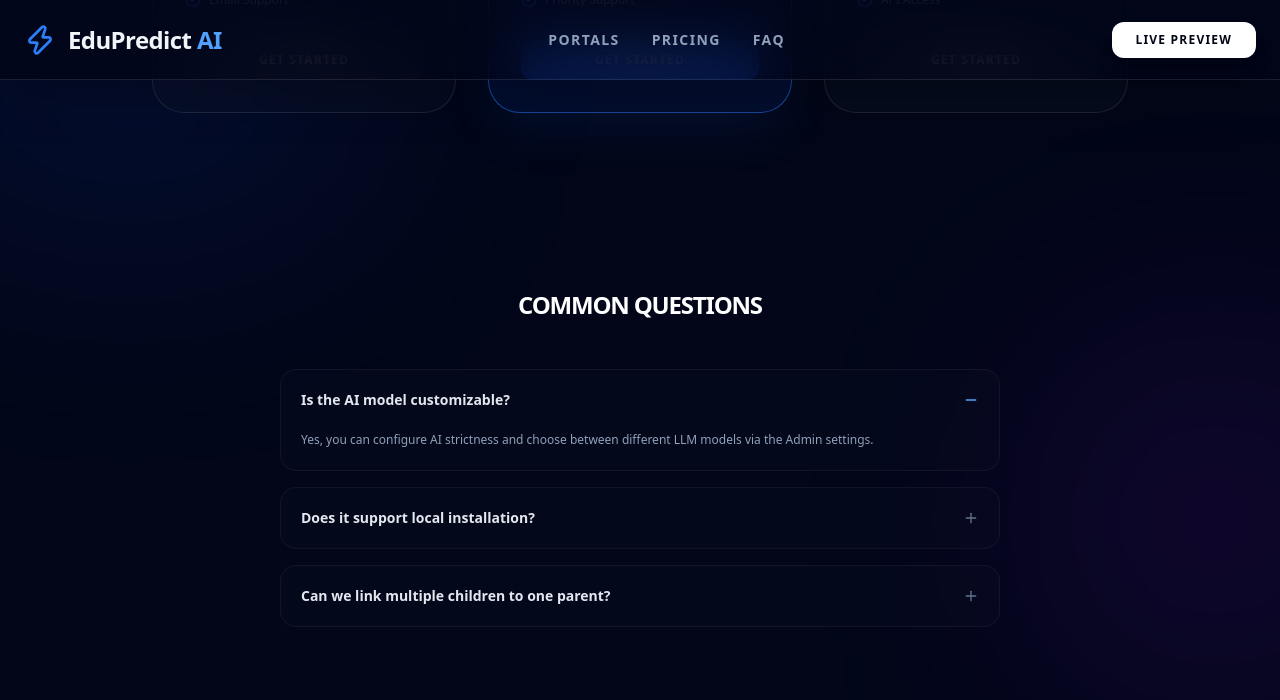
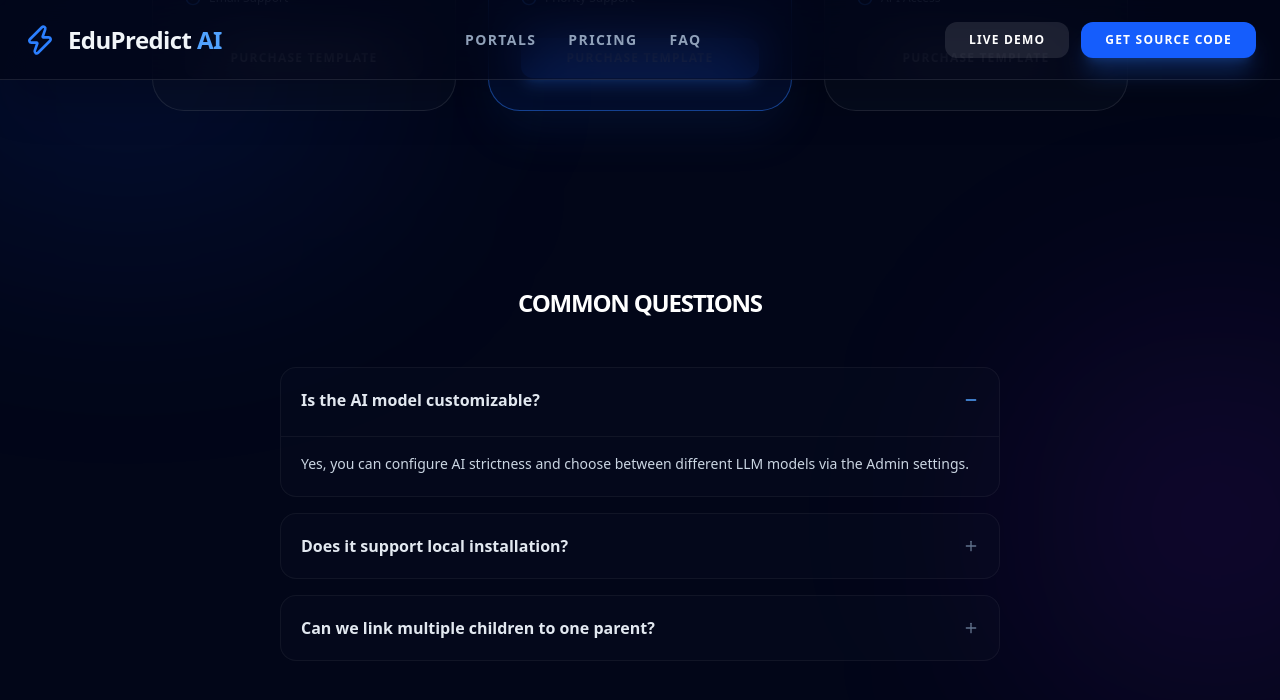
Before and after one commit to mkhubaibanees/edupredict, a Next.js app: page / in a window 1280 px wide. Both pictures are taken after a click on the button "Is the AI model customizable?". Shown: the top 700 px of the page. Built offline with nearby package versions, Linux system fonts and the light colour scheme.

Commit message:
Updated landing page with Gumroad CTA

```diff
--- a/src/app/page.tsx
+++ b/src/app/page.tsx
@@ -29,13 +29,13 @@ export default function LandingPage() {
   return (
     <div className="min-h-screen bg-slate-950 text-slate-100 overflow-x-hidden selection:bg-blue-500/30 selection:text-blue-200 -mx-6 -mt-20 md:-mx-10 md:-mt-10 flex flex-col">
 
-      {/* GLOW BACKGROUND */}
+      {/* Background glow effects */}
       <div className="fixed inset-0 z-0 pointer-events-none">
         <div className="absolute top-[-10%] left-[-10%] w-[40%] h-[40%] bg-blue-600/10 blur-[120px] rounded-full" />
         <div className="absolute bottom-[10%] right-[-10%] w-[30%] h-[50%] bg-purple-600/10 blur-[120px] rounded-full" />
       </div>
 
-      {/* NAVBAR (FIXED & STICKY) */}
+      {/* Main sticky navigation */}
       <nav className="fixed top-0 left-0 right-0 z-50 border-b border-white/10 bg-slate-950/80 backdrop-blur-xl h-16 md:h-20 flex items-center shadow-2xl">
         <div className="max-w-7xl mx-auto px-6 w-full flex items-center justify-between">
           <div className="flex items-center gap-2 md:gap-3">
@@ -47,13 +47,20 @@ export default function LandingPage() {
             <a href="#pricing" className="hover:text-white transition-colors">Pricing</a>
             <a href="#faq" className="hover:text-white transition-colors">FAQ</a>
           </div>
-          <Link href="/admin" className="px-4 py-2 md:px-6 md:py-2.5 rounded-xl bg-white text-slate-950 font-black text-[10px] md:text-xs uppercase tracking-widest hover:scale-105 transition-transform shadow-xl">
-            Live Preview
-          </Link>
+
+          {/* Updated CTA section with Gumroad link */}
+          <div className="flex items-center gap-3">
+            <Link href="/admin" className="hidden md:inline-flex px-4 py-2 md:px-6 md:py-2.5 rounded-xl bg-white/10 text-white font-black text-[10px] md:text-xs uppercase tracking-widest hover:bg-white/20 transition-all">
+              Live Demo
+            </Link>
+            <a href="https://khubaibanees.gumroad.com/l/edupredict-ui" target="_blank" rel="noopener noreferrer" className="px-4 py-2 md:px-6 md:py-2.5 rounded-xl bg-blue-600 text-white font-black text-[10px] md:text-xs uppercase tracking-widest hover:scale-105 transition-transform shadow-xl shadow-blue-500/25">
+              Get Source Code
+            </a>
+          </div>
         </div>
       </nav>
 
-      {/* HERO SECTION */}
+      {/* Hero section heading and mockup */}
       <main className="relative z-10 pt-16 md:pt-24 pb-12">
         <section className="max-w-7xl mx-auto px-6 text-center flex flex-col items-center">
           <motion.div initial={{ opacity: 0, y: 20 }} animate={{ opacity: 1, y: 0 }} className="inline-flex items-center gap-2 px-3 py-1.5 rounded-full border border-blue-500/30 bg-blue-500/10 text-blue-400 text-[10px] font-black uppercase tracking-widest mb-6">
@@ -66,7 +73,7 @@ export default function LandingPage() {
             The world's first unified SaaS platform that uses AI to predict student success, automate grading, and bridge the gap between Teachers and Parents.
           </motion.p>
 
-          {/* MAIN DASHBOARD MOCKUP PREVIEW (ADMIN) */}
+          {/* Admin dashboard screenshot wrapper */}
           <motion.div initial={{ opacity: 0, scale: 0.95 }} animate={{ opacity: 1, scale: 1 }} transition={{ delay: 0.4 }} className="relative w-full max-w-5xl group">
             <div className="absolute -inset-1 bg-gradient-to-r from-blue-600 to-purple-600 rounded-[2rem] blur opacity-20 group-hover:opacity-40 transition duration-1000"></div>
             <div className="relative bg-slate-900 rounded-[1.5rem] border border-white/10 overflow-hidden shadow-2xl">
@@ -82,7 +89,7 @@ export default function LandingPage() {
           </motion.div>
         </section>
 
-        {/* PORTAL NAVIGATION GRID WITH THUMBNAILS */}
+        {/* Dynamic portal routing grid */}
         <section id="portals" className="max-w-7xl mx-auto px-6 py-24">
           <div className="text-center mb-16">
             <h2 className="text-3xl font-black text-white uppercase tracking-tighter">Unified Experience</h2>
@@ -92,7 +99,7 @@ export default function LandingPage() {
             {portals.map((portal, i) => (
               <Link key={i} href={portal.href} className="group p-5 rounded-3xl bg-slate-900/40 border border-white/5 hover:border-white/20 transition-all hover:-translate-y-2 flex flex-col">
 
-                {/* THUMBNAIL PLACEHOLDER */}
+                {/* Portal thumbnails */}
                 <div className={cn("w-full aspect-video rounded-xl mb-6 flex flex-col items-center justify-center border relative overflow-hidden", portal.bg, portal.border)}>
                   <Image src={`/screenshots/${portal.name.toLowerCase().split(' ')[0]}-dash.png`} alt={portal.name} fill className="object-contain p-2 rounded-xl" />
                 </div>
@@ -115,7 +122,7 @@ export default function LandingPage() {
           </div>
         </section>
 
-        {/* PRICING TABLE */}
+        {/* Pricing tier mapping */}
         <section id="pricing" className="max-w-5xl mx-auto px-6 py-20 border-t border-white/5">
           <div className="text-center mb-16">
             <h2 className="text-3xl font-black text-white uppercase tracking-tighter">Flexible Licensing</h2>
@@ -139,7 +146,18 @@ export default function LandingPage() {
                     </li>
                   ))}
                 </ul>
-                <button className={cn("w-full py-3 rounded-xl font-bold text-xs uppercase tracking-widest transition-all", plan.popular ? "bg-blue-600 text-white" : "bg-white/5 text-white hover:bg-white/10")}>Get Started</button>
+                {/* Updated pricing buttons wired to Gumroad checkout */}
+                <a
+                  href="https://khubaibanees.gumroad.com/l/edupredict-ui"
+                  target="_blank"
+                  rel="noopener noreferrer"
+                  className={cn(
+                    "block text-center w-full py-3 rounded-xl font-bold text-xs uppercase tracking-widest transition-all",
+                    plan.popular ? "bg-blue-600 text-white hover:bg-blue-500 shadow-lg shadow-blue-500/25" : "bg-white/5 text-white hover:bg-white/10"
+                  )}
+                >
+                  Purchase Template
+                </a>
               </div>
             ))}
           </div>
@@ -150,15 +168,24 @@ export default function LandingPage() {
           <h2 className="text-2xl font-black text-center text-white mb-12 uppercase tracking-tighter">Common Questions</h2>
           <div className="space-y-4">
             {faqs.map((faq, i) => (
-              <div key={i} className="rounded-2xl border border-white/5 bg-slate-900/20 overflow-hidden">
+              <div key={i} className="rounded-2xl border border-white/5 bg-slate-900/20 overflow-hidden hover:border-white/10 transition-colors">
                 <button onClick={() => setActiveFaq(activeFaq === i ? null : i)} className="w-full p-5 flex items-center justify-between text-left focus:outline-none">
-                  <span className="text-sm font-bold text-slate-200">{faq.q}</span>
-                  {activeFaq === i ? <Minus className="w-4 h-4 text-blue-400" /> : <Plus className="w-4 h-4 text-slate-500" />}
+                  <span className="text-sm md:text-base font-bold text-slate-200">{faq.q}</span>
+                  {activeFaq === i ? <Minus className="w-4 h-4 text-blue-400 shrink-0" /> : <Plus className="w-4 h-4 text-slate-500 shrink-0" />}
                 </button>
                 <AnimatePresence>
                   {activeFaq === i && (
-                    <motion.div initial={{ height: 0 }} animate={{ height: 'auto' }} exit={{ height: 0 }} className="px-5 pb-5 text-xs text-slate-400 leading-relaxed overflow-hidden">
-                      {faq.a}
+                    <motion.div
+                      initial={{ height: 0, opacity: 0 }}
+                      animate={{ height: 'auto', opacity: 1 }}
+                      exit={{ height: 0, opacity: 0 }}
+                      transition={{ duration: 0.2 }}
+                      className="overflow-hidden"
+                    >
+                      {/* Added top border, better padding, and lighter text color */}
+                      <div className="px-5 pb-5 pt-4 mt-1 border-t border-white/5 text-sm text-slate-300 leading-relaxed">
+                        {faq.a}
+                      </div>
                     </motion.div>
                   )}
                 </AnimatePresence>
@@ -166,6 +193,31 @@ export default function LandingPage() {
             ))}
           </div>
         </section>
+
+        {/* CUSTOM DEVELOPMENT CTA SECTION */}
+        <section className="max-w-4xl mx-auto px-6 py-12 mb-12">
+          <div className="rounded-[2rem] bg-gradient-to-r from-blue-600/10 to-purple-600/10 border border-white/10 p-8 md:p-12 text-center flex flex-col items-center relative overflow-hidden">
+            {/* Soft background glow */}
+            <div className="absolute inset-0 bg-blue-500/5 blur-[80px] rounded-full pointer-events-none" />
+
+            <h2 className="text-2xl md:text-3xl font-black text-white mb-4 tracking-tighter relative z-10">
+              Need a custom SaaS built for your business?
+            </h2>
+            <p className="text-slate-400 mb-8 max-w-2xl text-sm md:text-base relative z-10">
+              I specialize in building scalable frontend architectures, complex ERP dashboards, and full-stack solutions. Let's collaborate to turn your idea into reality.
+            </p>
+            <a
+              href="https://www.fiverr.com/khubaibanees/build-a-modern-next-js-react-admin-dashboard-ui-frontend?ref_ctx_id=7ef81208dc8d4af880b448d0ba52656c&pckg_id=1&source=seller_page"
+              target="_blank"
+              rel="noopener noreferrer"
+              className="px-8 py-4 rounded-xl bg-white text-slate-950 font-black text-xs md:text-sm uppercase tracking-widest hover:scale-105 transition-transform shadow-xl shadow-white/10 flex items-center gap-2 relative z-10"
+            >
+              <Zap className="w-4 h-4 text-blue-600 fill-blue-600" />
+              Hire Me on Fiverr
+            </a>
+          </div>
+        </section>
+
       </main>
 
       <footer className="mt-auto py-12 border-t border-white/5 text-center relative z-10">
```
